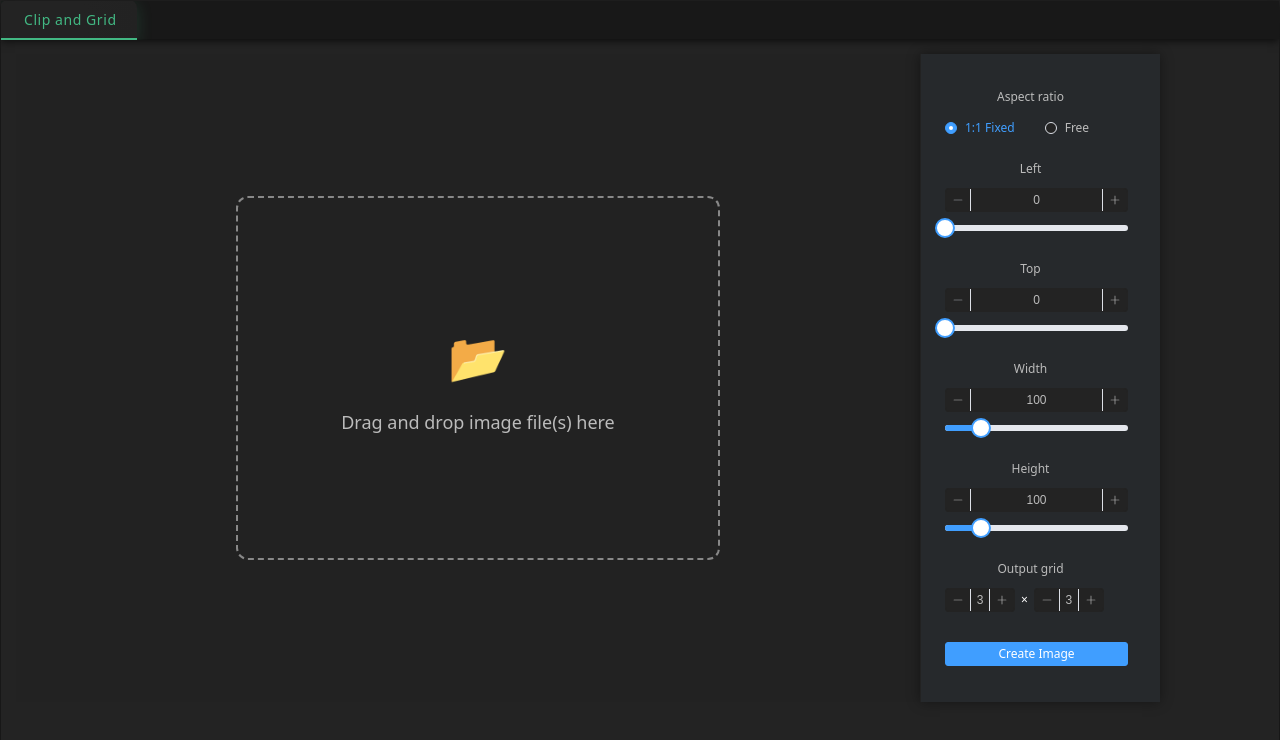
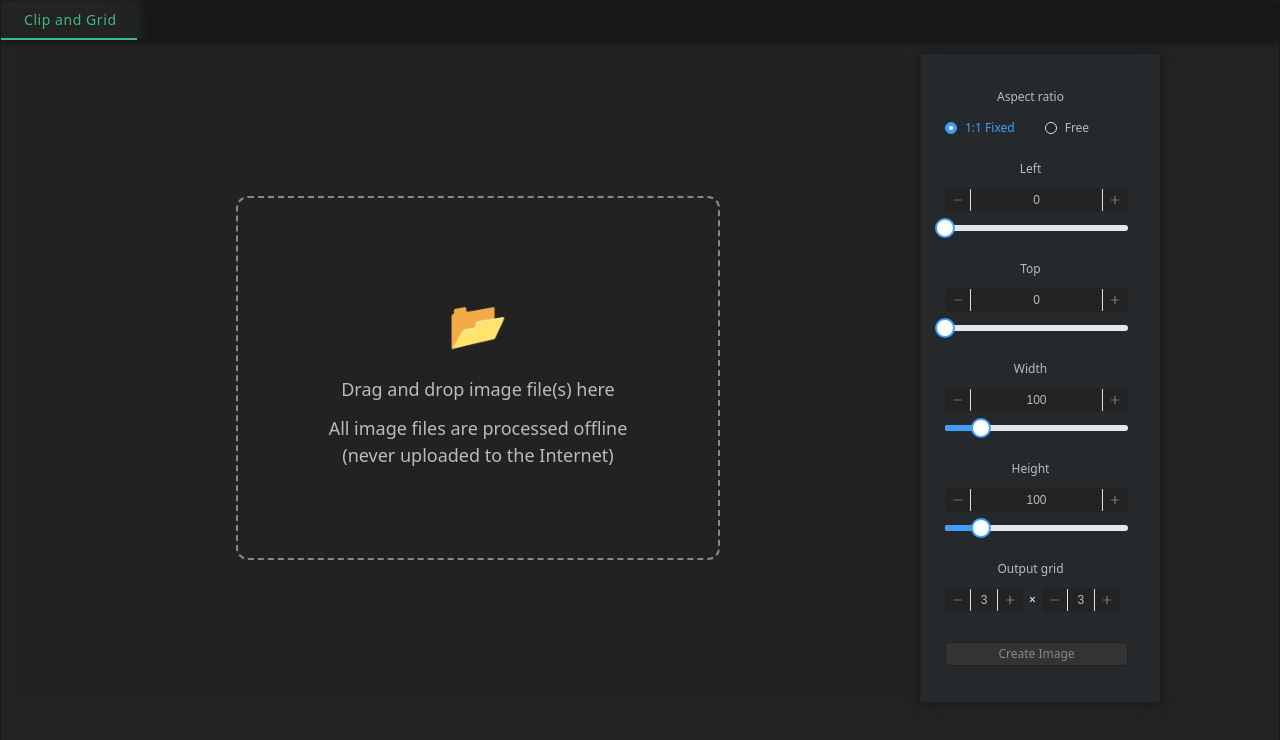
Before and after one commit to h1romas4/sazan-imgkit, a Vue app in the folder examples/web/: page / in a window 1280 px wide. Shown: the top 740 px of the page. Built offline with nearby package versions, Linux system fonts and the light colour scheme.

Commit message:
[example] lipstick

```diff
--- a/examples/web/src/components/ClipGrid.vue
+++ b/examples/web/src/components/ClipGrid.vue
@@ -2,10 +2,26 @@
 import { watch, computed, nextTick, onMounted, onBeforeUnmount } from 'vue'
 import { Cropper } from 'vue-advanced-cropper'
 import 'vue-advanced-cropper/dist/style.css'
-
 import { useCropperState } from '../composables/useCropperState'
 
 const state = useCropperState()
+
+watch(() => state.aspectRatioMode, (newMode, oldMode) => {
+  if (oldMode === 'free' && newMode === 'square') {
+    const minSide = Math.min(state.imageWidth, state.imageHeight);
+    let newValue = Math.min(state.coordinates.width, state.coordinates.height, minSide);
+    state.coordinates = { ...state.coordinates, width: newValue, height: newValue };
+    nextTick(() => state.applyCoordinatesToCropper());
+  }
+});
+
+onMounted(() => {
+  window.addEventListener('resize', refreshCropper);
+});
+
+onBeforeUnmount(() => {
+  window.removeEventListener('resize', refreshCropper);
+});
 
 const left = computed({
   get: () => state.coordinates.left,
@@ -19,15 +35,6 @@ const top = computed({
 
 const widthMax = computed(() => state.imageWidth);
 const heightMax = computed(() => state.imageHeight);
-
-watch(() => state.aspectRatioMode, (newMode, oldMode) => {
-  if (oldMode === 'free' && newMode === 'square') {
-    const minSide = Math.min(state.imageWidth, state.imageHeight);
-    let newValue = Math.min(state.coordinates.width, state.coordinates.height, minSide);
-    state.coordinates = { ...state.coordinates, width: newValue, height: newValue };
-    nextTick(() => state.applyCoordinatesToCropper());
-  }
-});
 
 const width = computed({
   get: () => state.coordinates.width,
@@ -53,25 +60,17 @@ const height = computed({
   }
 })
 
-function refreshCropper() {
+const refreshCropper = () => {
   if (state.cropperRef && typeof state.cropperRef.refresh === 'function') {
     state.cropperRef.refresh();
   }
 }
 
-onMounted(() => {
-  window.addEventListener('resize', refreshCropper);
-});
-
-onBeforeUnmount(() => {
-  window.removeEventListener('resize', refreshCropper);
-});
-
-function onCropperChange(e) {
+const onCropperChange = (e) => {
   state.onCropperChange(e)
 }
 
-function onCropperReady() {
+const onCropperReady = () => {
   if (state.cropperRef && typeof state.cropperRef.setCoordinates === 'function') {
     // hack
     if (state.coordinates.width == 1) {
@@ -83,7 +82,7 @@ function onCropperReady() {
   }
 }
 
-function applyCoordinatesToCropper() {
+const applyCoordinatesToCropper = () => {
   state.applyCoordinatesToCropper()
 }
 
@@ -92,13 +91,13 @@ const isDirty = computed(() => {
   return a.left !== b.left || a.top !== b.top || a.width !== b.width || a.height !== b.height
 })
 
-function onImageDrop(e) {
+const onImageDrop = (e) => {
   state.onImageDrop(e)
 }
 
 let dragSrcIdx = null;
 
-function onThumbDragStart(idx, event) {
+const onThumbDragStart = (idx, event) => {
   dragSrcIdx = idx;
   const thumb = document.querySelectorAll('.clipgrid-thumb')[idx];
   if (thumb) {
@@ -110,7 +109,7 @@ function onThumbDragStart(idx, event) {
   }
 }
 
-function onThumbDragOver(idx) {
+const onThumbDragOver = (idx) => {
   const thumbs = document.querySelectorAll('.clipgrid-thumb');
   thumbs.forEach((thumb, i) => {
     if (i === idx) {
@@ -121,7 +120,7 @@ function onThumbDragOver(idx) {
   });
 }
 
-function onThumbDrop(idx) {
+const onThumbDrop = (idx) => {
   const thumbs = document.querySelectorAll('.clipgrid-thumb');
   thumbs.forEach(thumb => {
     thumb.classList.remove('dragging', 'drag-over');
@@ -143,8 +142,11 @@ function onThumbDrop(idx) {
   dragSrcIdx = null;
 }
 
-function onGenerateImage() {
-  state.generateImage();
+const onGenerateImage = () => {
+  state.isGenerating = true;
+  setTimeout(() => {
+    state.generateImage();
+  }, 200);
 }
 </script>
 <template>
@@ -171,7 +173,8 @@ function onGenerateImage() {
           />
         </div>
         <div class="image-info">
-          <span>Size: {{ state.imageWidth }} x {{ state.imageHeight }} px</span><br />
+          <span>{{ state.imageWidth }} x {{ state.imageHeight }} px</span>
+          <span v-if="state.activeImageIndex >= 0 && state.images[state.activeImageIndex]"> | {{ state.images[state.activeImageIndex].name }}</span>
         </div>
         <div v-if="state.images.length > 0" class="clipgrid-thumbnails">
           <div
@@ -194,6 +197,9 @@ function onGenerateImage() {
         <div class="clipgrid-droparea">
           <div class="clipgrid-dropicon">📂</div>
           <div class="clipgrid-dropmsg">Drag and drop image file(s) here</div>
+          <div style="height: 12px;"></div>
+          <div class="clipgrid-dropmsg">All image files are processed offline</div>
+          <div class="clipgrid-dropmsg">(never uploaded to the Internet)</div>
         </div>
       </template>
     </div>
@@ -223,15 +229,16 @@ function onGenerateImage() {
             <el-slider v-model="height" :min="1" :max="heightMax" style="width: 100%; margin-top: 4px;" tabindex="-1" @change="applyCoordinatesToCropper" />
           </el-form-item>
           <el-form-item label="Output grid">
-            <el-input-number v-model="state.gridCols" :min="1" :max="9" size="small" style="width: 70px;" />
+            <el-input-number v-model="state.gridCols" :min="1" :max="99" size="small" style="width: 78px;" />
             <span style="margin: 0 6px;">×</span>
-            <el-input-number v-model="state.gridRows" :min="1" :max="9" size="small" style="width: 70px;" />
+            <el-input-number v-model="state.gridRows" :min="1" :max="99" size="small" style="width: 78px;" />
           </el-form-item>
           <el-button
             type="primary"
             style="margin-top: 12px; width: 100%;"
-            :disabled="state.isGenerating"
+            :disabled="state.isGenerating || state.images.length === 0"
             @click="onGenerateImage"
+            class="clipgrid-generate-btn"
           >
             <template v-if="state.isGenerating">
               <i class="el-icon-loading" style="margin-right: 8px;"></i> Generating...
@@ -328,6 +335,16 @@ pre {
   padding: 0.5em;
   border-radius: 4px;
   text-align: left;
+}
+</style>
+<style scoped>
+.clipgrid-generate-btn:disabled,
+.clipgrid-generate-btn.is-disabled {
+  background: #333 !important;
+  color: #888 !important;
+  border-color: #222 !important;
+  opacity: 1 !important;
+  cursor: not-allowed !important;
 }
 </style>
 <style scoped>
```
